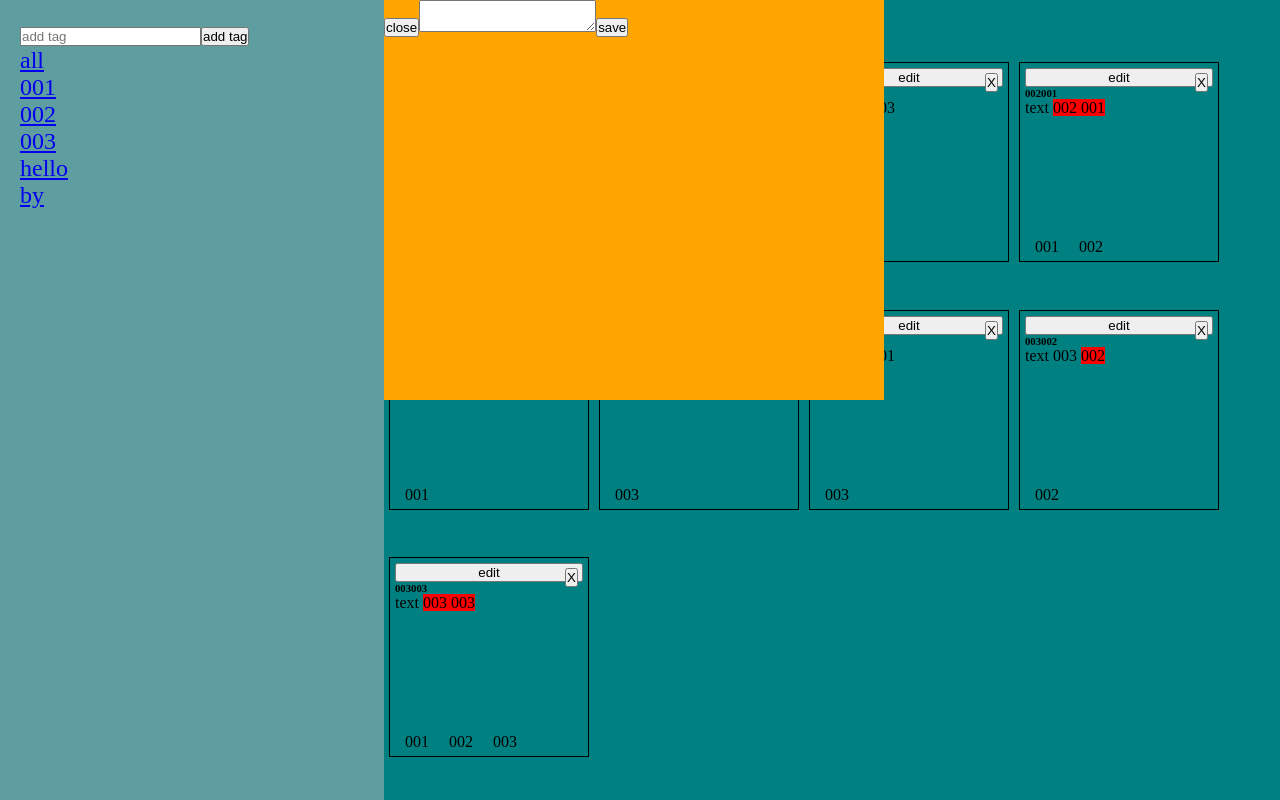
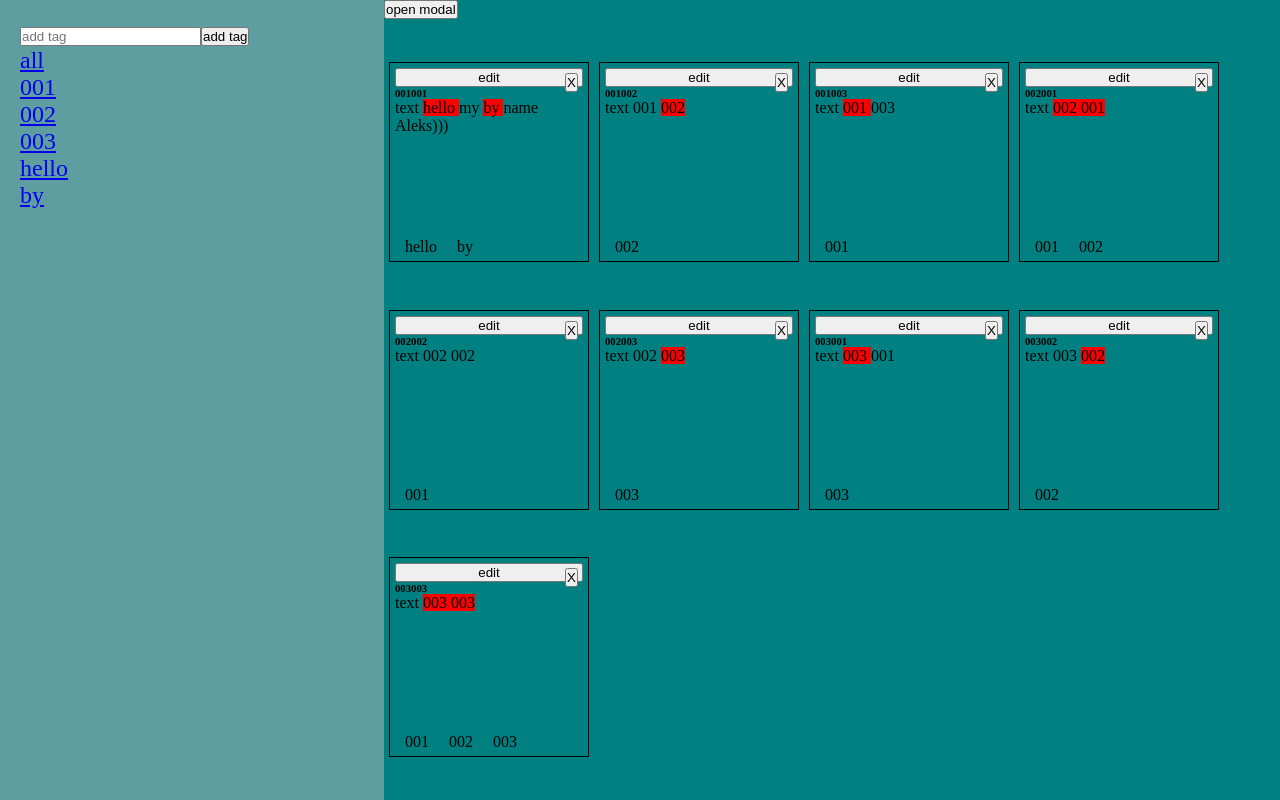
Before and after one commit to AleksTimofeev/note-editor, a React (Create React App) app: page /#/note in a window 1280 px wide. Built offline with nearby package versions, Linux system fonts and the light colour scheme.

Commit message:
change add/update note

```diff
--- a/src/components/modalEditNote/ModalEditNote.tsx
+++ b/src/components/modalEditNote/ModalEditNote.tsx
@@ -12,8 +12,7 @@ export const ModalEditNote = () => {
   const editNoteData = useAppSelector(state => state.notes.noteData.find(note => note.id === idNote))
   const editText = editNoteData?.text.split(' ').map(
     item => editNoteData.tags.some(value => value === item) ? `#${item}` : item).join(' ')
-  // debugger
-  const [value, setValue] = useState(editText)
+  const [value, setValue] = useState(idNote ? editText : '')
 
   const handleClose = () => {
     dispatch(setShowModalEditNote({isShow: false, idNote: null}))
@@ -24,6 +23,13 @@ export const ModalEditNote = () => {
   const handleUpdateNote = () => {
     if(value && idNote){
       dispatch(updateNote({idNote, text: value}))
+    }
+  }
+  const handleAddNote = () => {
+    if(value){
+      dispatch(addNote(value))
+      setValue('')
+      dispatch(setShowModalEditNote({isShow: false, idNote: null}))
     }
   }
 
@@ -44,6 +50,9 @@ export const ModalEditNote = () => {
         <button
           onClick={handleUpdateNote}
         >save</button>
+        <button
+          onClick={handleAddNote}
+        >add note</button>
       </div>}
     </>
 
--- a/src/components/notes/addNote/AddNote.tsx
+++ b/src/components/notes/addNote/AddNote.tsx
@@ -2,6 +2,7 @@ import React, {useState} from 'react';
 import styles from './AddNote.module.scss'
 import {useAppDispatch} from "../../../store/store";
 import {addNote} from "../../../store/noteReducer";
+import {setShowModalEditNote} from "../../../store/appReducer";
 
 export const AddNote = () => {
 
@@ -13,16 +14,23 @@ export const AddNote = () => {
   }
   const handleAddNote = () => {
     dispatch(addNote(value))
+    setValue('')
+  }
+  const handleShowModal = () => {
+    dispatch(setShowModalEditNote({isShow: true, idNote: null}))
   }
   return (
     <div className={styles.wrapper}>
-      <input
-        type="text"
-        placeholder={'add note'}
-        value={value}
-        onChange={handleChange}
-      />
-      <button onClick={handleAddNote}>add</button>
+      {/*<input*/}
+      {/*  type="text"*/}
+      {/*  placeholder={'add note'}*/}
+      {/*  value={value}*/}
+      {/*  onChange={handleChange}*/}
+      {/*/>*/}
+      {/*<button onClick={handleAddNote}>add</button>*/}
+      <button
+        onClick={handleShowModal}
+      >open modal</button>
     </div>
   );
 }
--- a/src/store/appReducer.ts
+++ b/src/store/appReducer.ts
@@ -4,7 +4,7 @@ import {createSlice, PayloadAction} from "@reduxjs/toolkit";
 const slice = createSlice({
   name: 'appReducer',
   initialState: {
-    modalEditNoteIsShow: true,
+    modalEditNoteIsShow: false,
     editNoteId: null
   } as InitialStateType,
   reducers: {
--- a/src/store/noteReducer.ts
+++ b/src/store/noteReducer.ts
@@ -46,7 +46,6 @@ const slice = createSlice({
     updateNote: (state, action: PayloadAction<{idNote: string, text: string}>) => {
       const {text, idNote} = action.payload
       const tags: string[] = []
-      // const updatingNote = state.noteData.find(note => note.id === idNote)
 
       text.split(' ').map(item => {
         if(item.charAt(0) === '#'){
```
